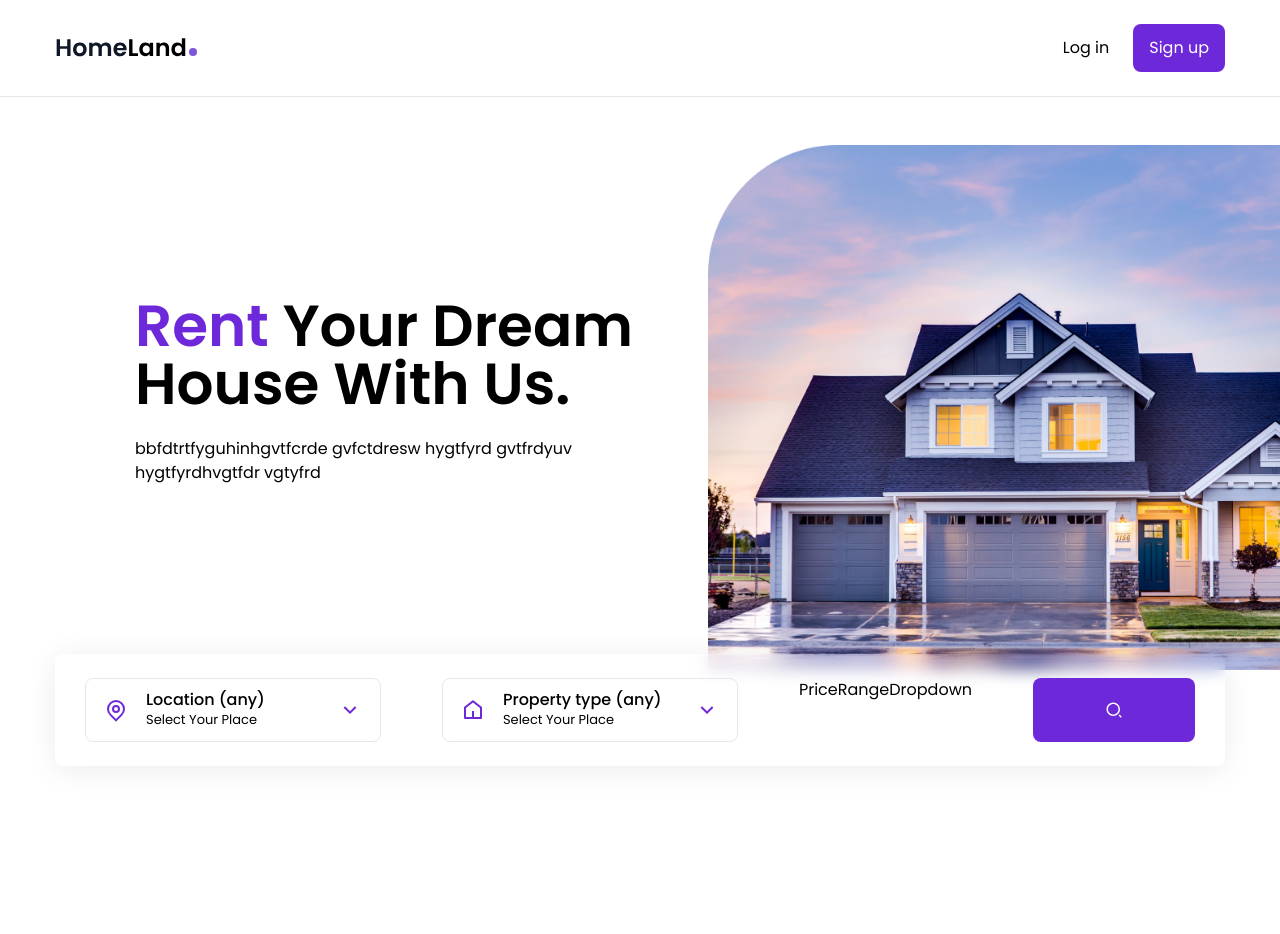
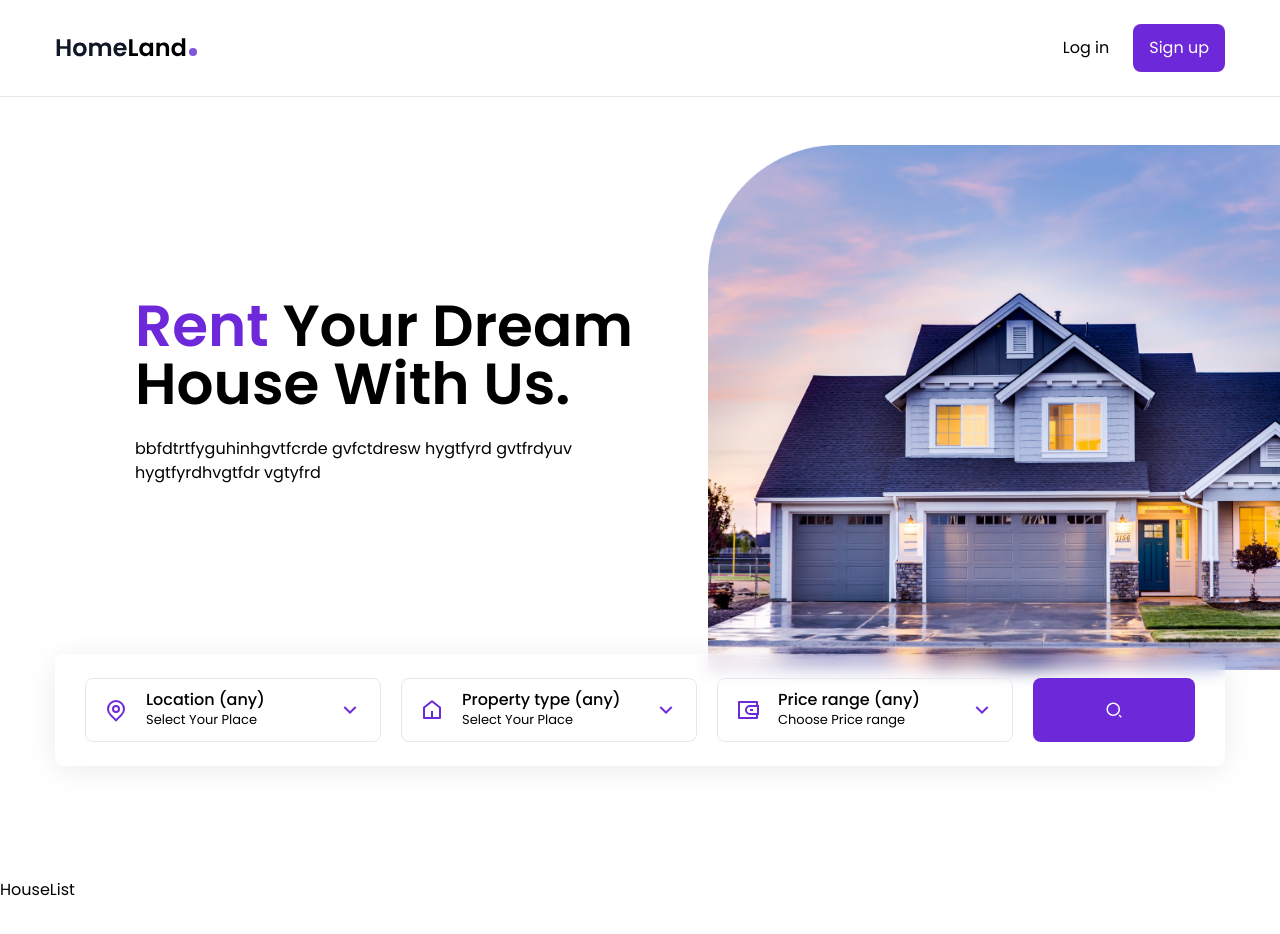
Before and after one commit to Ivan-6332/Real_State_Web_Application, a React (Create React App) app: page / in a window 1280 px wide. Shown: the top 934 px of the page. Built offline with nearby package versions, Linux system fonts and the light colour scheme.

Commit message:
price range sortinng and some minior updates

```diff
--- a/src/components/CountryDropdown.js
+++ b/src/components/CountryDropdown.js
@@ -11,8 +11,6 @@
 
 const CountryDropdown = () => {
   const {country, setCountry, countries} = useContext(HouseContext);
-
-  console.log(countries);
 
   const [isOpen, setIsOpen] = useState(false);
 
--- a/src/components/HouseContext.js
+++ b/src/components/HouseContext.js
@@ -43,6 +43,10 @@
     setProperties(uniqueProperties);
   }, []);
 
+  const handleClick = () => {
+    console.log('clicked');
+  }
+
   // Ensure the context provider wraps the children properly
   return (
     <HouseContext.Provider
@@ -57,6 +61,7 @@
         setPrice,
         houses,
         loading,
+        handleClick,
       }}
     >
       {children}
--- a/src/components/PriceRangeDropdown.js
+++ b/src/components/PriceRangeDropdown.js
@@ -1,7 +1,71 @@
-import React from 'react';
+import React, {useState, useEffect, useContext } from 'react';
+
+//import icons
+import { RiWallet3Line, RiArrowDownSLine, RiArrowUpSLine } from 'react-icons/ri';
+
+//import headless ui
+import {Menu} from '@headlessui/react';
+
+//import house context
+import { HouseContext } from './HouseContext';
 
 const PriceRangeDropdown = () => {
-  return <div>PriceRangeDropdown</div>;
+  const { price, setPrice, } = useContext(HouseContext);
+  const [isOpen, setIsOpen] = useState(false);
+
+  const prices = [
+    {
+      value: 'Price range (any)',
+    },
+    {
+      value: '100000 - 130000',
+    },
+    {
+      value: '130000 - 160000',
+    },
+    {
+      value: '160000 - 190000',
+    },
+    {
+      value: '190000 - 220000',
+    },
+    {
+      value: '10000 - 30000',
+    },
+    {
+      value: '30000 - 40000',
+    },
+  ]
+
+  return(
+    <Menu as='div' className='dropdown relative'>
+      <Menu.Button onClick={()=> setIsOpen(!isOpen)}
+      className='dropdown-btn w-full text-left'>
+        <RiWallet3Line className='dropdown-icon-primary' />
+        <div>
+          <div className='[text-15px] font-medium leading-tight'>{price}</div>
+          <div className='text-[13px]'> Choose Price range </div>
+        </div>
+        {
+          isOpen ? (
+            <RiArrowUpSLine className='dropdown-icon-secondary'/>
+          ):(
+            <RiArrowDownSLine className='dropdown-icon-secondary'/>
+          )
+        }
+
+      </Menu.Button>
+
+      <Menu.Items className='dropdown-menu'>
+        {prices.map((price, index)=> {
+          return (
+            <Menu.Item onClick={()=> setPrice(price.value)} className='cursor-pointer hover:text-violet-700 transition'as= 'li' key={index}>{price.value}</Menu.Item>
+          )
+        })}
+      </Menu.Items>
+
+    </Menu>
+  );
 };
 
 export default PriceRangeDropdown;
--- a/src/components/Search.js
+++ b/src/components/Search.js
@@ -12,12 +12,13 @@
 import { HouseContext } from './HouseContext';
 
 const Search = () => {
+  const {handleClick} = useContext(HouseContext)
   return (
     <div className='px-[30px] py-6 max-w-[1170px] mx-auto flex flex-col lg:flex-row justify-between gap-4 lg:gap-x-3 relative lg:-top-4 lg:shadow-1 bg-white lg:bg-transparent lg:backdrop-blur rounded-lg'>
       <CountryDropdown />
       <PropertyDropdown />
       <PriceRangeDropdown />
-      <button className='bg-violet-700 hover:bg-violet-800 transition w-full lg:max-w-[162px] h-16 rounded-lg flex justify-center items-center text-white text-lg'>
+      <button onClick={()=> handleClick()} className='bg-violet-700 hover:bg-violet-800 transition w-full lg:max-w-[162px] h-16 rounded-lg flex justify-center items-center text-white text-lg'>
         <RiSearch2Line />
       </button>
     </div>
--- a/src/pages/Home.js
+++ b/src/pages/Home.js
@@ -2,11 +2,13 @@
 
 //import components
 import Banner from '../components/Banner';
+import HouseList from '../components/HouseList';
 
 const Home = () => {
   return(
     <div className='min-h-[1800px]'>
       <Banner/>
+      <HouseList/>
     </div>
   );
 };
```
